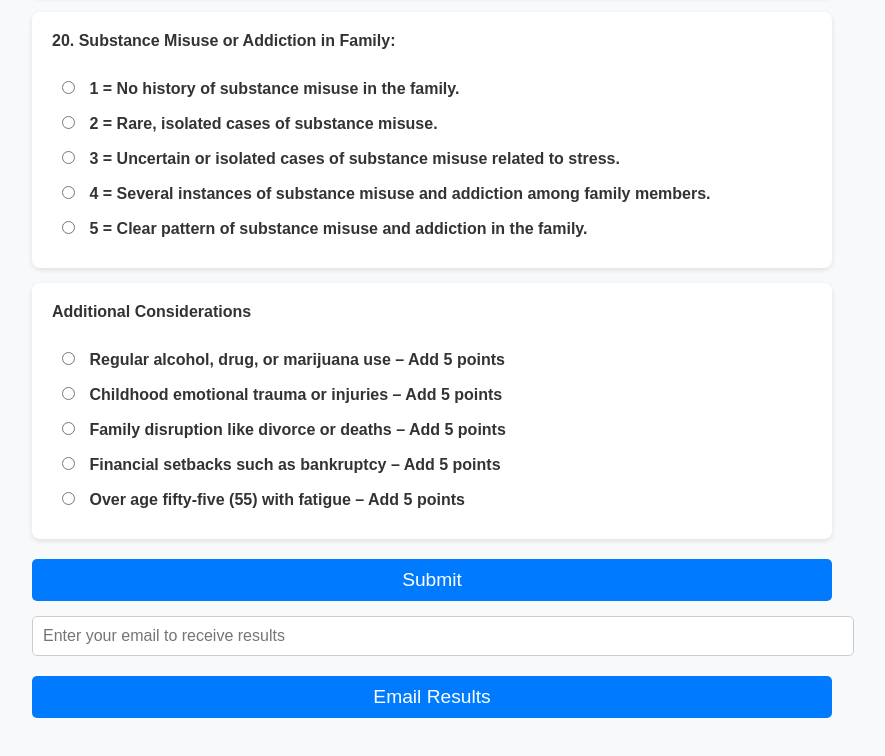
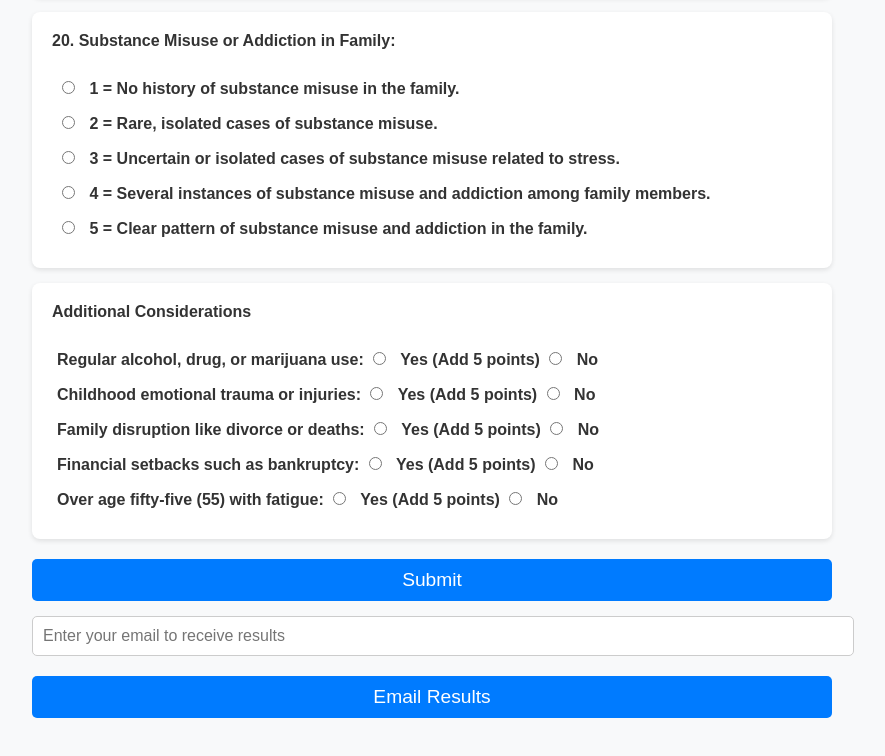
Before and after one commit to techguy2112/anxiety-score-test, a plain HTML site: page index.html in a window 1280 px wide. Shown: the part 5345-6101 px from the top of the page, without its empty margins (208-1093 px from the left). Drawn offline with Linux system fonts and the light colour scheme.

Commit message:
Update index.html
Updated the "Additional Conditions" section to add a Yes or No statement with radio buttons

```diff
--- a/index.html
+++ b/index.html
@@ -109,34 +109,41 @@
         <div id="questions-container"></div>
 
 		<!-- Additional Considerations Section -->
+    <!-- Additional Considerations Section -->
 <div class="question">
     <label><strong>Additional Considerations</strong></label><br>
 
     <label class="option-label">
-            <input type="radio" name="additional1" value="5" onchange="updateProgress()">
-            Regular alcohol, drug, or marijuana use – Add 5 points
+        Regular alcohol, drug, or marijuana use:
+        <input type="radio" name="additional1" value="5" onchange="updateProgress()"> Yes (Add 5 points)
+        <input type="radio" name="additional1" value="0" onchange="updateProgress()"> No
     </label>
 
     <label class="option-label">
-            <input type="radio" name="additional2" value="5" onchange="updateProgress()">
-            Childhood emotional trauma or injuries – Add 5 points
+        Childhood emotional trauma or injuries:
+        <input type="radio" name="additional2" value="5" onchange="updateProgress()"> Yes (Add 5 points)
+        <input type="radio" name="additional2" value="0" onchange="updateProgress()"> No
     </label>
 
     <label class="option-label">
-            <input type="radio" name="additional3" value="5" onchange="updateProgress()">
-            Family disruption like divorce or deaths – Add 5 points
+        Family disruption like divorce or deaths:
+        <input type="radio" name="additional3" value="5" onchange="updateProgress()"> Yes (Add 5 points)
+        <input type="radio" name="additional3" value="0" onchange="updateProgress()"> No
     </label>
 
     <label class="option-label">
-            <input type="radio" name="additional4" value="5" onchange="updateProgress()">
-            Financial setbacks such as bankruptcy – Add 5 points
+        Financial setbacks such as bankruptcy:
+        <input type="radio" name="additional4" value="5" onchange="updateProgress()"> Yes (Add 5 points)
+        <input type="radio" name="additional4" value="0" onchange="updateProgress()"> No
     </label>
 
     <label class="option-label">
-            <input type="radio" name="additional5" value="5" onchange="updateProgress()">
-            Over age fifty-five (55) with fatigue – Add 5 points
+        Over age fifty-five (55) with fatigue:
+        <input type="radio" name="additional5" value="5" onchange="updateProgress()"> Yes (Add 5 points)
+        <input type="radio" name="additional5" value="0" onchange="updateProgress()"> No
     </label>
 </div>
+
 
         <button type="submit">Submit</button>
     </form>
```
Lines whose indentation alone changed are shown as unchanged.
